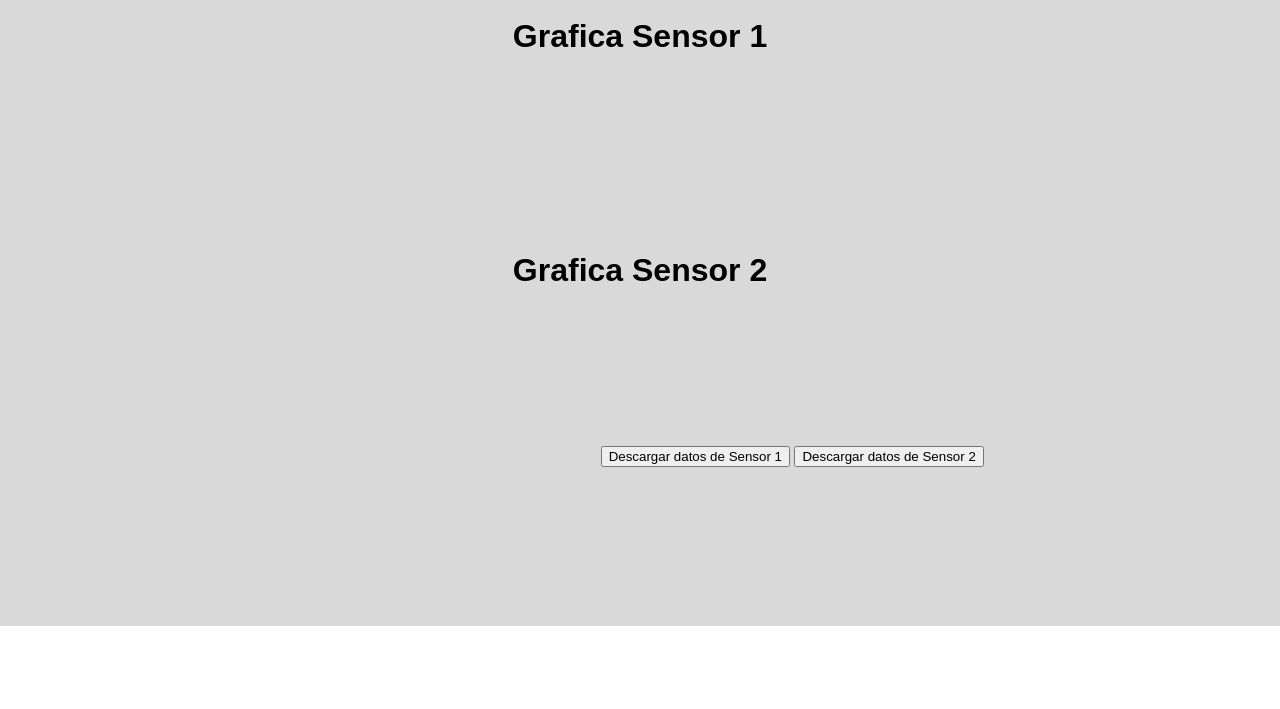
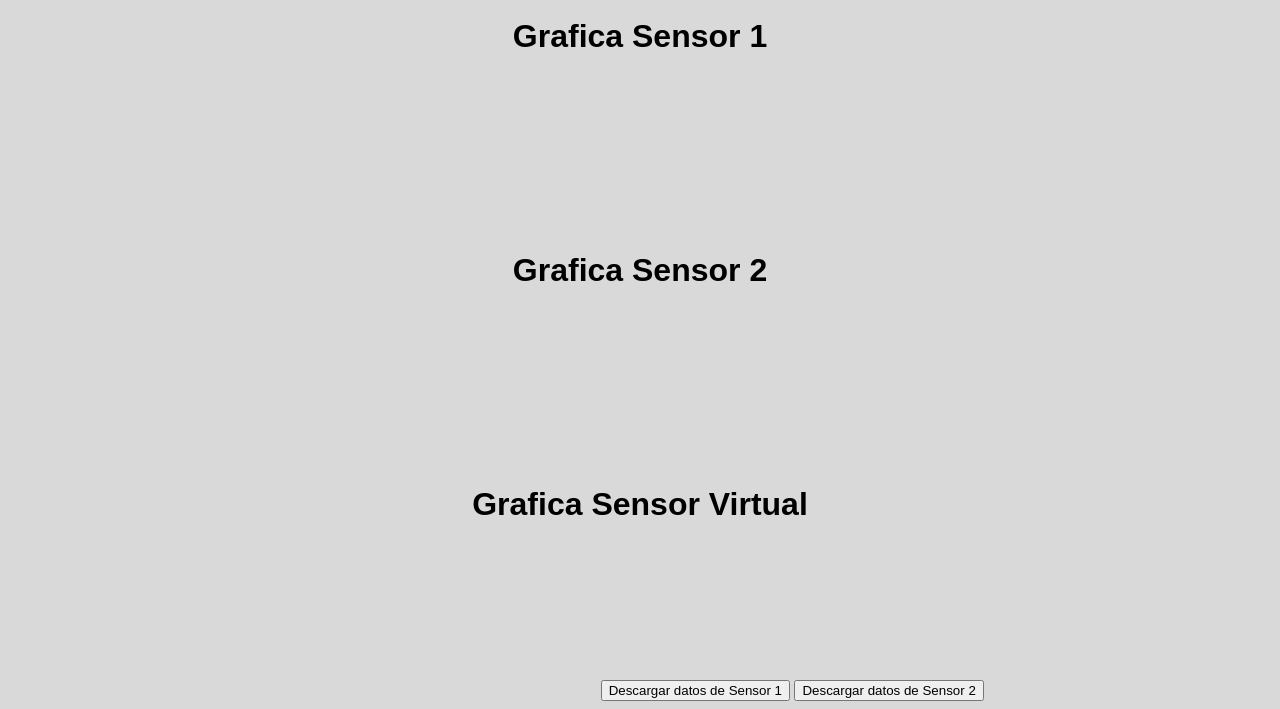
Before and after one commit to MARTIN1430/invernaderos1_UAT, a plain HTML site: page index.html in a window 1280 px wide. Shown: the part 174-883 px from the top of the page. Before the commit the page ends 800 px from the top, so only its background shows below. Drawn offline with nearby package versions, Linux system fonts and the light colour scheme; no server answers.

Commit message:
Update index.html

```diff
--- a/index.html
+++ b/index.html
@@ -53,6 +53,8 @@
     <canvas id="chart1"></canvas>
     <h1>Grafica Sensor 2</h1>
     <canvas id="chart2"></canvas>
+    <h1>Grafica Sensor Virtual</h1>
+    <canvas id="chart3"></canvas>
     <!-- Botón para la descarga del archivo EXEL -->
     <button id="download-button" onclick="downloadCSV()">Descargar datos de Sensor 1</button>
     <button id="download-button2" onclick="downloadCSV2()">Descargar datos de Sensor 2</button>
```
